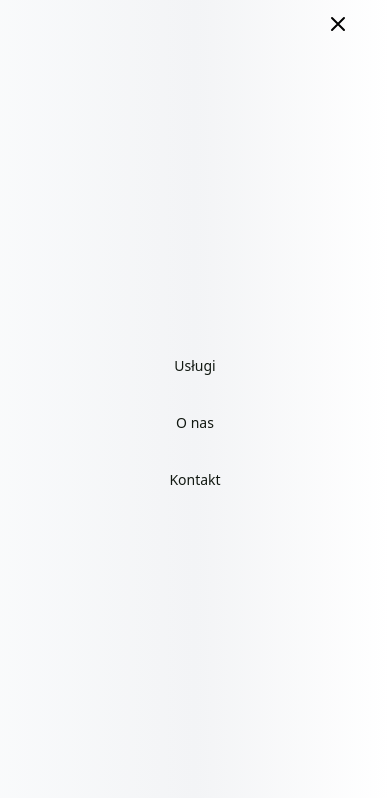
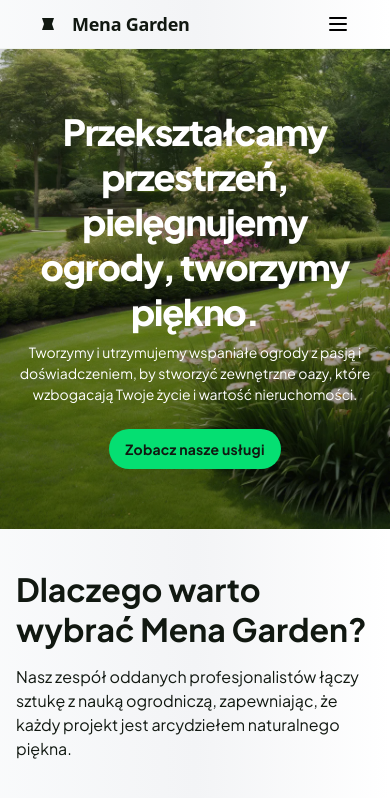
Before and after one commit to piotr-siwek/mena-garden, a website: page index.html in a window 390 px wide. Shown: the top 798 px of the page. Drawn offline with nearby package versions, Linux system fonts and the light colour scheme; files that its build step writes are made by us from their sources.

Commit message:
initial state

```diff
--- a/index.html
+++ b/index.html
@@ -34,7 +34,7 @@
             <path stroke-linecap="round" stroke-linejoin="round" stroke-width="2" d="M4 6h16M4 12h16M4 18h16" />
         </svg>
     </button>
-    <div class="md:hidden bg-white absolute top-0 -left-0 w-screen h-screen bg-gradient-to-r from-gray-50 via-gray-100 to-gray-150" id="mobile-menu">
+    <div class="hidden bg-white absolute top-0 -left-0 w-screen h-screen bg-gradient-to-r from-gray-50 via-gray-100 to-gray-150" id="mobile-menu">
         <button class="absolute top-3 right-10" onclick="closeMenu()">
             <svg class="w-6 h-6" xmlns="http://www.w3.org/2000/svg" fill="none" viewBox="0 0 24 24" stroke="currentColor">
                 <path stroke-linecap="round" stroke-linejoin="round" stroke-width="2" d="M6 18L18 6M6 6l12 12" />
```
